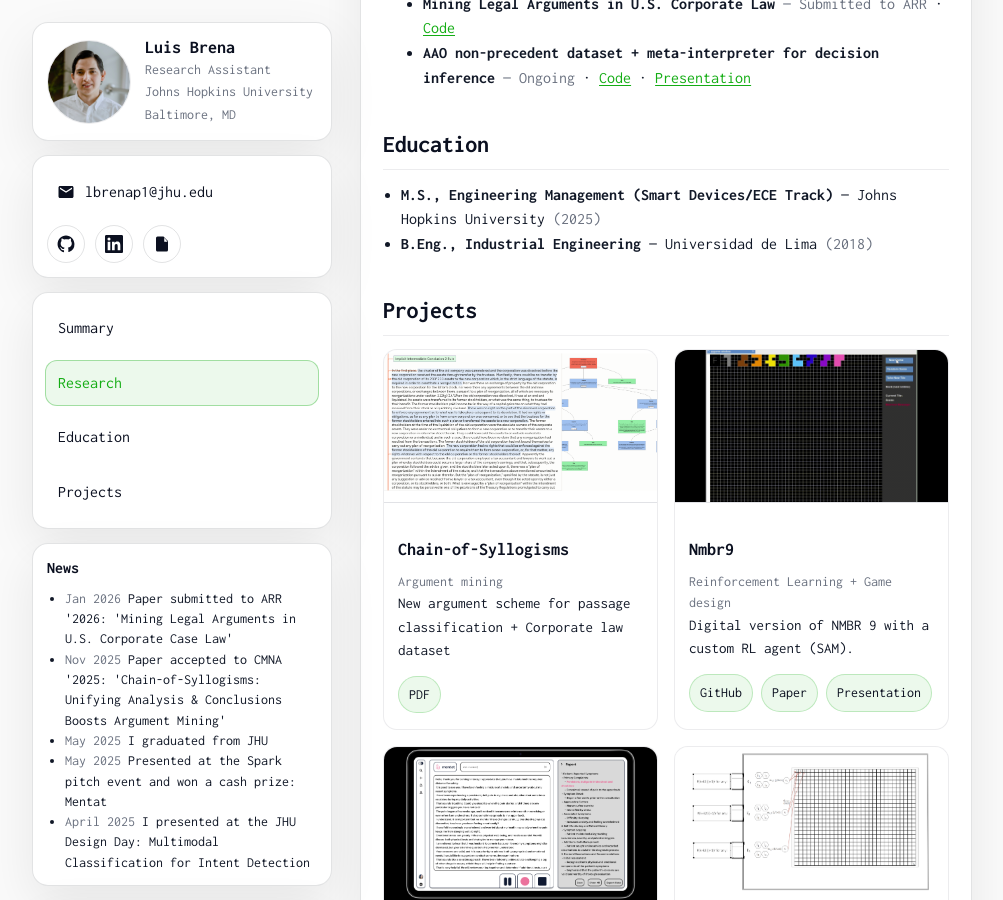
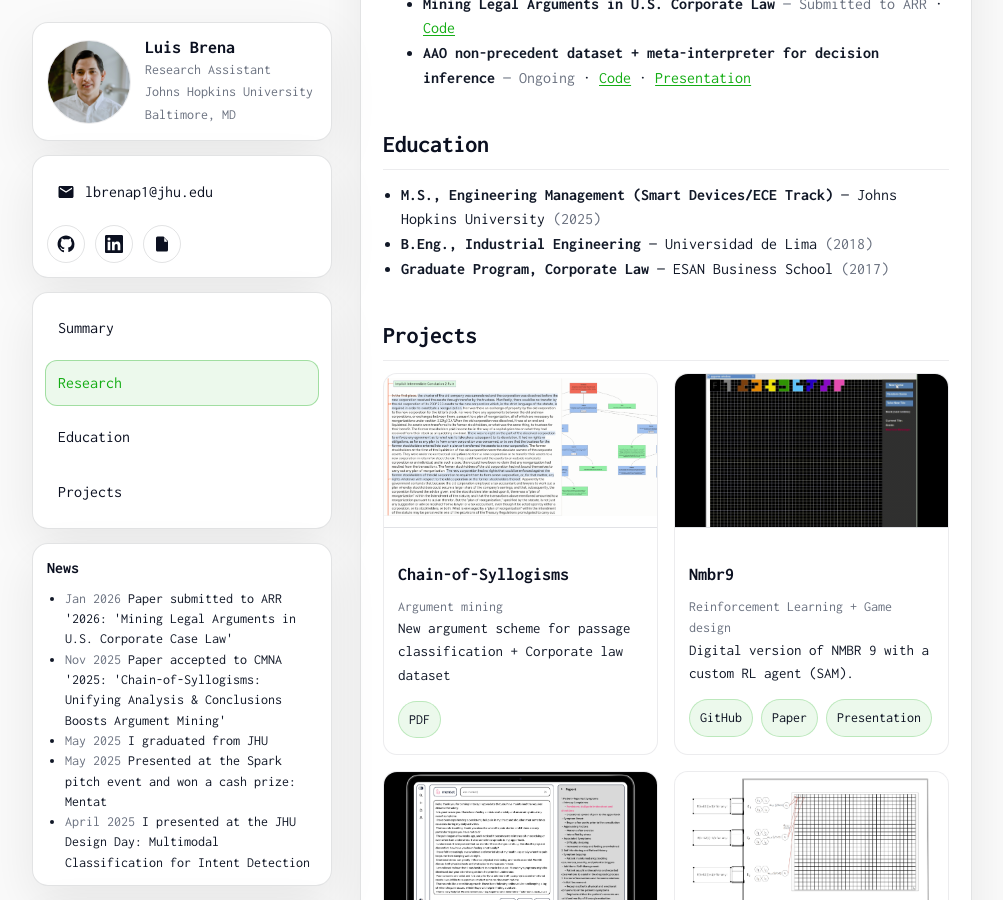
Before and after one commit to luisedmundo354/luisedmundo354.github.io, a Jekyll site: the page built from index.md, in a window 1280 px wide and 900 px high, scrolled down 785 px. Shown: the whole window, without its empty margins (138-1141 px from the left). Built offline with Jekyll 4.4.1, drawn with Linux system fonts in a browser that asks for light colours.

Commit message:
modified education

```diff
--- a/_data/education.yml
+++ b/_data/education.yml
@@ -4,3 +4,6 @@
 - degree: "B.Eng., Industrial Engineering"
   school: "Universidad de Lima"
   when: "2018"
+- degree: "Graduate Program, Corporate Law"
+  school: "ESAN Business School"
+  when: "2017"
```
